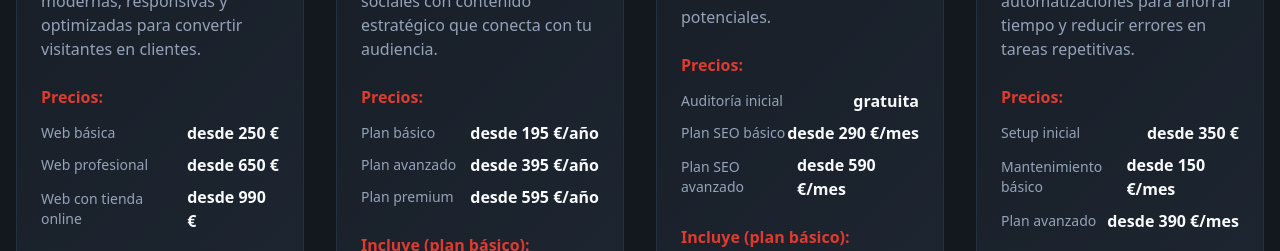
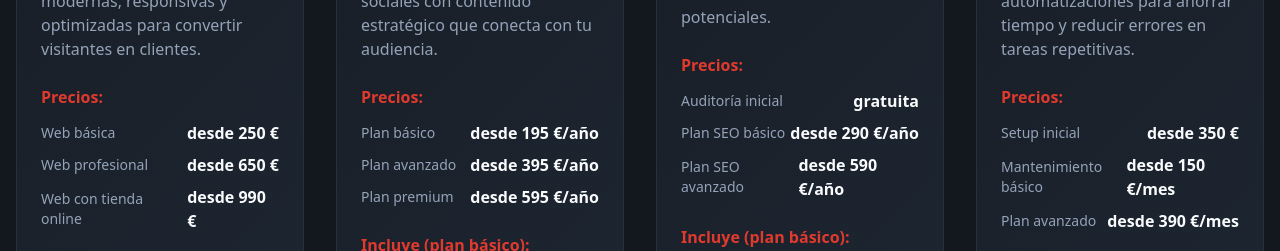
Before and after one commit to papparazzi76/trazo-digital-showcase, a React (Vite) app: page / in a window 1280 px wide. Shown: the part 1480-1731 px from the top of the page. Built offline with nearby package versions, Linux system fonts and the light colour scheme.

Commit message:
Update SEO pricing to annual
Change pricing for "Optimización SEO" services from monthly to annual.

```diff
--- a/src/data/services.ts
+++ b/src/data/services.ts
@@ -85,13 +85,13 @@ export const services: Service[] = [
       },
       {
         type: 'Plan SEO básico',
-        price: 'desde 290 €/mes',
+        price: 'desde 290 €/año',
         features: ['Análisis de palabras clave', 'Optimización técnica básica', 'Informes mensuales'],
         excludes: ['Link building', 'Creación masiva de contenido', 'Garantía de posiciones exactas', 'Ads o SEM (servicio separado)']
       },
       {
         type: 'Plan SEO avanzado',
-        price: 'desde 590 €/mes',
+        price: 'desde 590 €/año',
         features: ['Análisis de palabras clave', 'Optimización técnica', 'Link building', 'Informes mensuales', 'Creación de contenido SEO'],
         excludes: ['Garantía de posiciones exactas', 'Ads o SEM (servicio separado)']
       },
```
